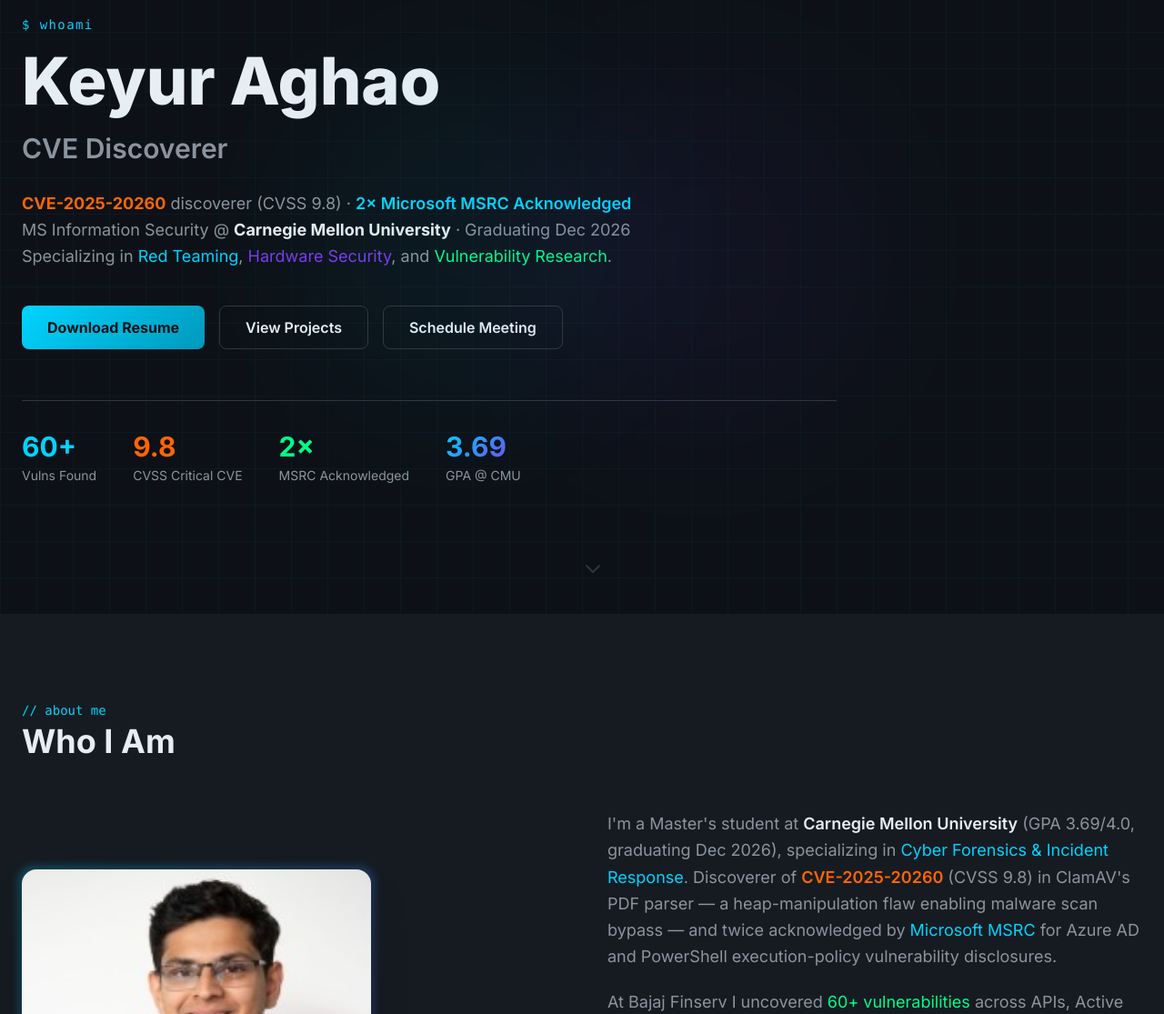
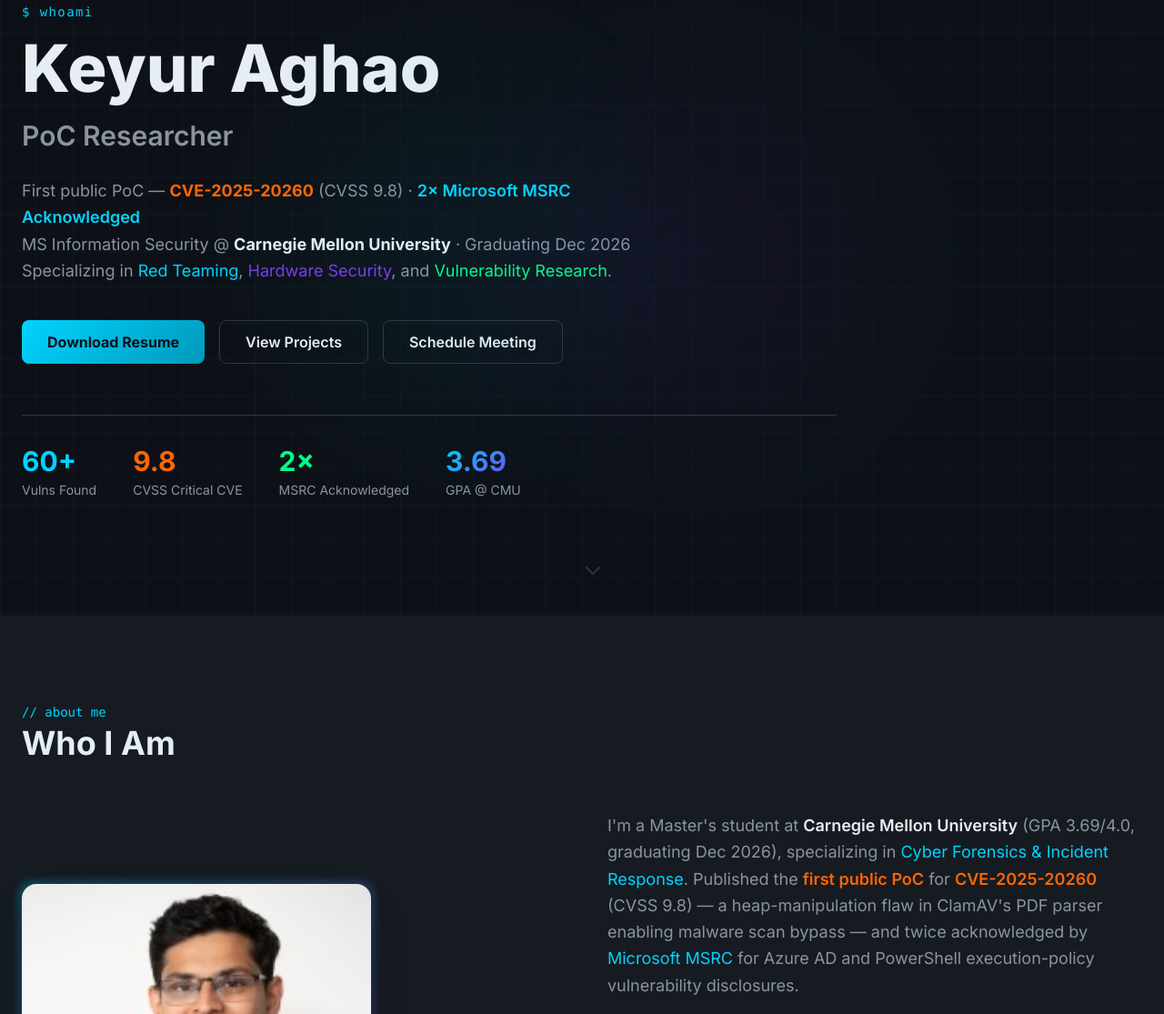
Before and after one commit to keyuraghao/Portfolio, a plain HTML site: page index.html in a window 1280 px wide. Shown: the part 125-1240 px from the top of the page at 91% size. Drawn offline with nearby package versions, Linux system fonts and the light colour scheme.

Commit message:
changes in vuln

```diff
--- a/index.html
+++ b/index.html
@@ -174,7 +174,7 @@
                 <span id="typed-text"></span><span class="cursor"></span>
             </div>
             <p class="text-lg max-w-2xl mb-10 leading-relaxed" style="color:#8b949e">
-                <span style="color:#ff6600;font-weight:700">CVE-2025-20260</span> discoverer (CVSS 9.8) · <span style="color:#00d4ff;font-weight:600">2× Microsoft MSRC Acknowledged</span><br>
+                First public PoC — <span style="color:#ff6600;font-weight:700">CVE-2025-20260</span> (CVSS 9.8) · <span style="color:#00d4ff;font-weight:600">2× Microsoft MSRC Acknowledged</span><br>
                 MS Information Security @ <strong style="color:#e6edf3">Carnegie Mellon University</strong> · Graduating Dec 2026<br>
                 Specializing in <span style="color:#00d4ff">Red Teaming</span>,
                 <span style="color:#7c3aed">Hardware Security</span>, and
@@ -231,9 +231,9 @@
                 <p class="text-lg leading-relaxed mb-5" style="color:#8b949e">
                     I'm a Master's student at <span style="color:#e6edf3;font-weight:600">Carnegie Mellon University</span>
                     (GPA 3.69/4.0, graduating Dec 2026), specializing in <span style="color:#00d4ff">Cyber Forensics & Incident Response</span>.
-                    Discoverer of <span style="color:#ff6600;font-weight:600">CVE-2025-20260</span> (CVSS 9.8) in ClamAV's PDF parser — a heap-manipulation
-                    flaw enabling malware scan bypass — and twice acknowledged by <span style="color:#00d4ff">Microsoft MSRC</span>
-                    for Azure AD and PowerShell execution-policy vulnerability disclosures.
+                    Published the <span style="color:#ff6600;font-weight:600">first public PoC</span> for <span style="color:#ff6600;font-weight:600">CVE-2025-20260</span> (CVSS 9.8) — a heap-manipulation
+                    flaw in ClamAV's PDF parser enabling malware scan bypass — and twice acknowledged by
+                    <span style="color:#00d4ff">Microsoft MSRC</span> for Azure AD and PowerShell execution-policy vulnerability disclosures.
                 </p>
                 <p class="text-lg leading-relaxed mb-8" style="color:#8b949e">
                     At Bajaj Finserv I uncovered <span style="color:#00ff88">60+ vulnerabilities</span> across APIs, Active Directory, and cloud
@@ -603,7 +603,7 @@
                         </a>
                     </div>
                     <p class="text-xs mb-2" style="color:#8b949e">Security Research · CVSS <span style="color:#ff6600;font-weight:700">9.8 Critical</span> · Cisco ClamAV</p>
-                    <p class="text-sm leading-relaxed mb-4 flex-1" style="color:#8b949e">Discovered and reported a heap-manipulation vulnerability in ClamAV's PDF parser — a crafted PDF triggers out-of-bounds memory access, enabling complete bypass of malware scanning (T1562 — Impair Defenses). Developed a working PoC and coordinated disclosure via Cisco PSIRT with a full CVSS 9.8 write-up.</p>
+                    <p class="text-sm leading-relaxed mb-4 flex-1" style="color:#8b949e">Published the <strong style="color:#e6edf3">first public proof-of-concept</strong> for CVE-2025-20260 — a heap-manipulation flaw in ClamAV's PDF parser where a crafted PDF triggers out-of-bounds memory access, enabling complete bypass of malware scanning (T1562 — Impair Defenses). Includes full exploit primitive analysis and a CVSS 9.8 write-up.</p>
                     <div class="flex flex-wrap gap-2">
                         <span class="skill-tag">Python</span><span class="skill-tag">Heap Exploitation</span><span class="skill-tag">PSIRT Disclosure</span><span class="skill-tag">ATT&CK T1562</span>
                     </div>
@@ -1038,7 +1038,7 @@
     );
 
     // Typing animation
-    const phrases = ['Security Engineer', 'CVE Discoverer', 'Red Teamer', 'Hardware Hacker', 'Forensics Researcher', 'MS @ CMU'];
+    const phrases = ['Security Engineer', 'PoC Researcher', 'Red Teamer', 'Hardware Hacker', 'Forensics Researcher', 'MS @ CMU'];
     let pi = 0, ci = 0, deleting = false;
     const el = document.getElementById('typed-text');
     function type() {
```
